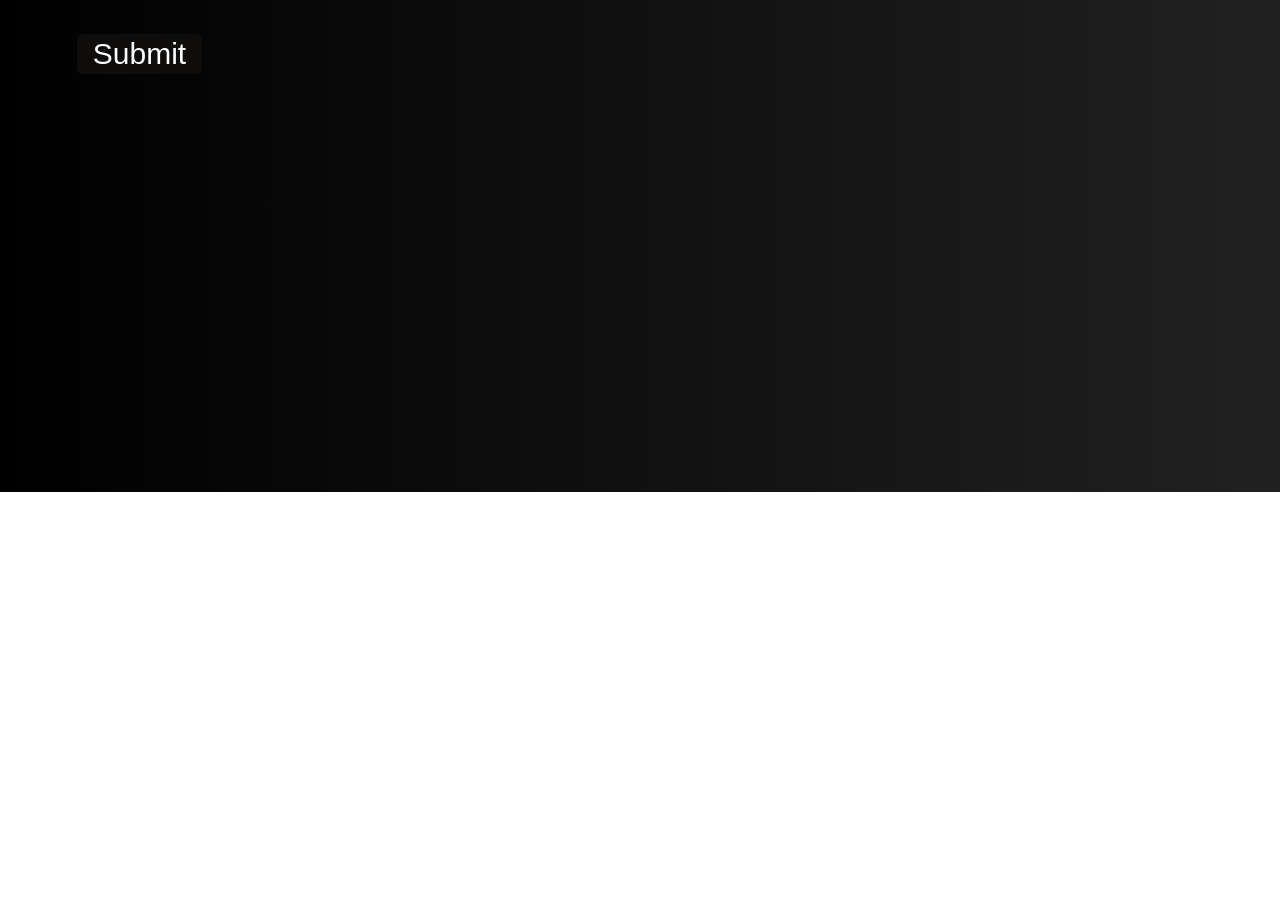
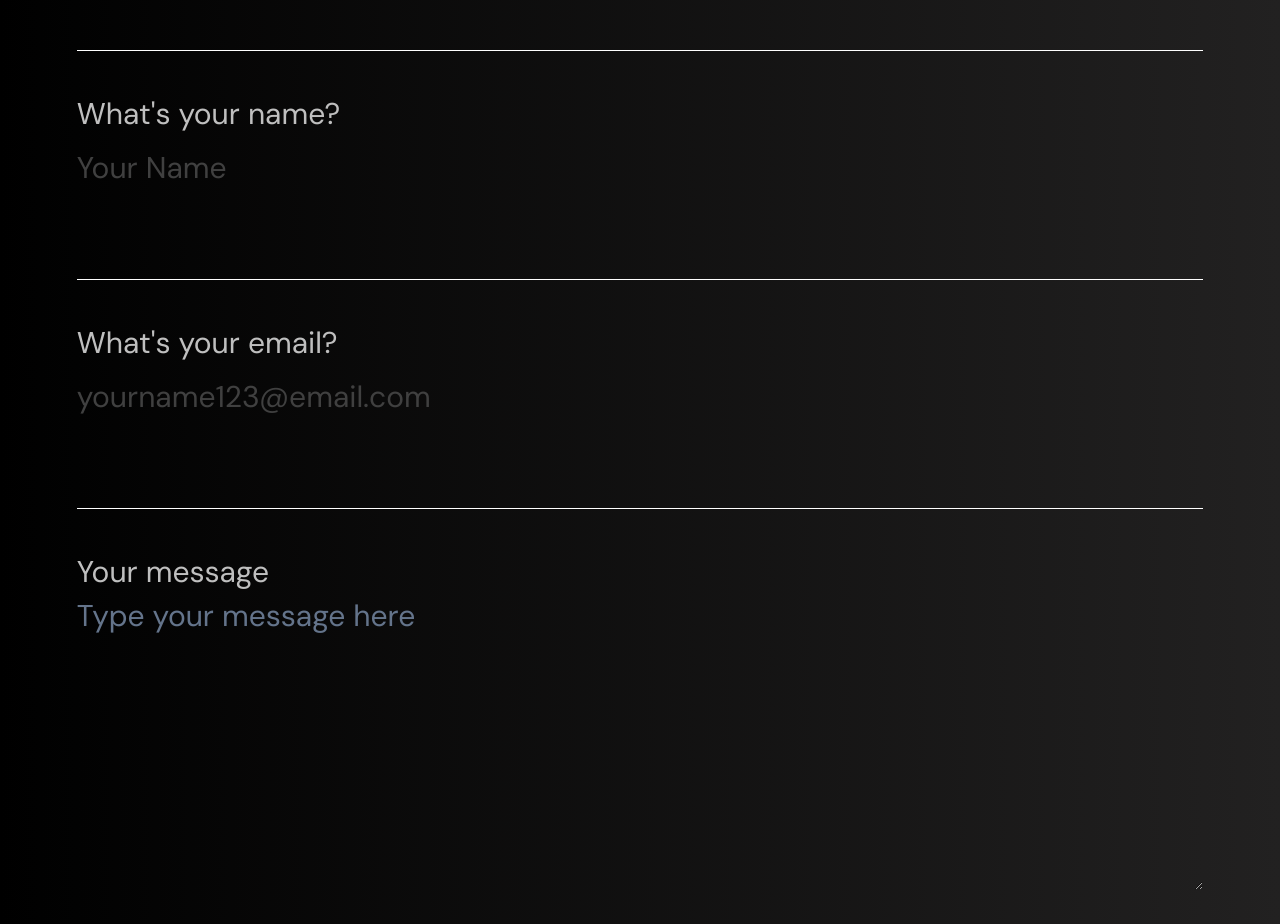
Before and after one commit to vipulkumar-dev/portfolio, a Next.js app: page /contact in a window 1280 px wide. Shown: the part 308-1232 px from the top of the page. Before the commit the page ends 800 px from the top, so only its background shows below. Built offline with nearby package versions, Linux system fonts and the light colour scheme.

Commit message:
contact from adjustments

```diff
--- a/actions/sendEmail.ts
+++ b/actions/sendEmail.ts
@@ -9,8 +9,8 @@ export async function sendEmail(values: z.infer<typeof formSchema>) {
   const { data, error } = await resend.emails.send({
     from: `${values.name} <onboarding@resend.dev>`,
     to: ["email.coex@gmail.com"],
-    subject: " values.get",
-    text: values.email,
+    subject: "Customer Email",
+    text: `Email = ${values.email} \n\nMessage = ${values.message}`,
   });
   if (error) {
     return console.error({ error });
--- a/app/contact/page.tsx
+++ b/app/contact/page.tsx
@@ -14,13 +14,17 @@ import {
   FormLabel,
   FormMessage,
 } from "@/components/ui/form";
+import { Textarea } from "@/components/ui/textarea";
 import { Input } from "@/components/ui/input";
 import { Resend } from "resend";
 import { sendEmail } from "@/actions/sendEmail";
+import { Header } from "@/components/header";
+import { HeaderNavigation } from "@/components/headerNavigation";
+import { Footer } from "@/components/contactSection/footer";
 
 export const formSchema = z.object({
-  name: z.string().min(2, {
-    message: "Username must be at least 2 characters.",
+  name: z.string().min(1, {
+    message: "This field has to be filled.",
   }),
   email: z
     .string()
@@ -47,20 +51,26 @@ export default function ProfileForm() {
   };
 
   return (
-    <div className="darkGradient h-screen w-full px-paddingX py-paddingY text-3xl">
+    <>
+      <Header color="Light"></Header>
+      <HeaderNavigation />
+      <main className="darkGradient relative flex  w-full flex-col items-center justify-center px-paddingX py-paddingY text-3xl text-colorLight">
+        <h1 className="mb-[1em] text-[12.2vw] leading-[0.9] tracking-tight md:text-[clamp(16px,_6.3vw_+_8px,_120px)]">
+          Let's start a <br /> project together
+        </h1>
         <Form {...form}>
           <form
             onSubmit={form.handleSubmit(onMyFormSubmit)}
-          className="space-y-8 "
+            className="w-full space-y-8"
           >
             <FormField
               control={form.control}
               name="name"
               render={({ field }) => (
-              <FormItem>
-                <FormLabel className="text-colorLight">Name</FormLabel>
+                <FormItem className=" ">
+                  <FormLabel>What's your name?</FormLabel>
                   <FormControl>
-                  <Input placeholder="Your Name" {...field} />
+                    <Input type="text" placeholder="Your Name" {...field} />
                   </FormControl>
                   <FormMessage />
                 </FormItem>
@@ -71,7 +81,7 @@ export default function ProfileForm() {
               name="email"
               render={({ field }) => (
                 <FormItem>
-                <FormLabel>Email</FormLabel>
+                  <FormLabel>What's your email?</FormLabel>
                   <FormControl>
                     <Input placeholder="yourname123@email.com" {...field} />
                   </FormControl>
@@ -79,9 +89,33 @@ export default function ProfileForm() {
                 </FormItem>
               )}
             />
-          <Button type="submit">Submit</Button>
+            <FormField
+              control={form.control}
+              name="message"
+              render={({ field }) => (
+                <FormItem className="border-b">
+                  <FormLabel>Your message</FormLabel>
+                  <FormControl>
+                    <Textarea
+                      className="h-[10em] "
+                      placeholder="Type your message here"
+                      {...field}
+                    />
+                  </FormControl>
+                  <FormMessage />
+                </FormItem>
+              )}
+            />
+            <Button
+              type="submit"
+              className="!mb-[2em] h-auto w-auto rounded-full bg-colorLight px-[2em] py-[1em] text-colorDark"
+            >
+              Submit
+            </Button>
           </form>
         </Form>
-    </div>
+        <Footer className="bottom-0"></Footer>
+      </main>
+    </>
   );
 }
--- a/app/header.css
+++ b/app/header.css
@@ -1,3 +1,5 @@
+@import url("https://fonts.googleapis.com/css2?family=DM+Sans&display=swap");
+
 .nav__container {
   position: absolute;
   z-index: 5000;
--- a/app/index.css
+++ b/app/index.css
@@ -1,4 +1,3 @@
-@import url("https://fonts.googleapis.com/css2?family=DM+Sans&display=swap");
 :root {
   --primary-color: hsl(54, 100%, 50%);
   --padding: clamp(20px, 7.8vw + 10px, 150px);
--- a/app/page.tsx
+++ b/app/page.tsx
@@ -4,7 +4,6 @@ import { Cursor } from "@/components/cursor";
 import FullpageProvider from "@/components/fullpageProvider";
 import { HeaderNavigation } from "@/components/headerNavigation";
 
-import "./header.css";
 import "./index.css";
 
 export default function HomePage({}) {
--- a/components/header.tsx
+++ b/components/header.tsx
@@ -7,6 +7,7 @@ import { useAppDispatch } from "@/hooks/reduxHooks";
 import { toggleMenu } from "@/redux/states/menuSlice";
 import { cn } from "@/lib/utils";
 import { links } from "@/data/data";
+import "@/app/header.css";
 
 gsap.registerPlugin(CustomEase);
 const ease = CustomEase.create("custom", "M0,0 C0.52,0.01 0.16,1 1,1 ");
--- a/components/ui/form.tsx
+++ b/components/ui/form.tsx
@@ -78,7 +78,11 @@ const FormItem = React.forwardRef<
 
   return (
     <FormItemContext.Provider value={{ id }}>
-      <div ref={ref} className={cn("space-y-2", className)} {...props} />
+      <div
+        ref={ref}
+        className={cn(" border-t border-colorLight py-[1.5em]  ", className)}
+        {...props}
+      />
     </FormItemContext.Provider>
   );
 });
@@ -95,7 +99,7 @@ const FormLabel = React.forwardRef<
       ref={ref}
       className={cn(
         error && "text-destructive",
-        "text-3xl text-colorLight",
+        "text-3xl text-colorSecondaryLight",
         className,
       )}
       htmlFor={formItemId}
@@ -138,7 +142,7 @@ const FormDescription = React.forwardRef<
     <p
       ref={ref}
       id={formDescriptionId}
-      className={cn("text-sm text-muted-foreground", className)}
+      className={cn(" text-sm text-muted-foreground", className)}
       {...props}
     />
   );
@@ -160,7 +164,10 @@ const FormMessage = React.forwardRef<
     <p
       ref={ref}
       id={formMessageId}
-      className={cn("text-sm font-medium text-destructive", className)}
+      className={cn(
+        "text-[clamp(16px,0.6em,100px)] font-medium text-destructive ",
+        className,
+      )}
       {...props}
     >
       {body}
--- a/components/ui/input.tsx
+++ b/components/ui/input.tsx
@@ -11,7 +11,7 @@ const Input = React.forwardRef<HTMLInputElement, InputProps>(
       <input
         type={type}
         className={cn(
-          "fontsize-inherit flex h-10 w-full rounded-md bg-transparent px-3 py-2 ring-offset-background file:border-0 file:bg-transparent file:text-sm file:font-medium placeholder:text-colorSecondaryDark focus-visible:outline-none focus-visible:ring-2 focus-visible:ring-ring focus-visible:ring-offset-2 disabled:cursor-not-allowed disabled:opacity-50",
+          "fontsize-inherit my-[0.5em] flex h-10 w-full rounded-md bg-transparent  align-top ring-offset-background file:border-0 file:bg-transparent file:text-sm file:font-medium placeholder:text-colorSecondaryDark focus-visible:outline-none  disabled:cursor-not-allowed disabled:opacity-50",
           className,
         )}
         ref={ref}
--- /dev/null
+++ b/components/ui/textarea.tsx
@@ -0,0 +1,24 @@
+import * as React from "react";
+
+import { cn } from "@/lib/utils";
+
+export interface TextareaProps
+  extends React.TextareaHTMLAttributes<HTMLTextAreaElement> {}
+
+const Textarea = React.forwardRef<HTMLTextAreaElement, TextareaProps>(
+  ({ className, ...props }, ref) => {
+    return (
+      <textarea
+        className={cn(
+          "fontsize-inherit flex min-h-[80px] w-full rounded-md  border-input bg-transparent py-2  ring-offset-background placeholder:text-muted-foreground focus-visible:outline-none  disabled:cursor-not-allowed disabled:opacity-50",
+          className,
+        )}
+        ref={ref}
+        {...props}
+      />
+    );
+  },
+);
+Textarea.displayName = "Textarea";
+
+export { Textarea };
```
Lines whose indentation alone changed are shown as unchanged.
